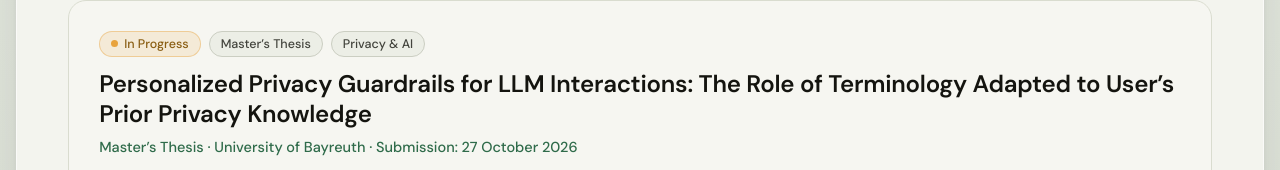
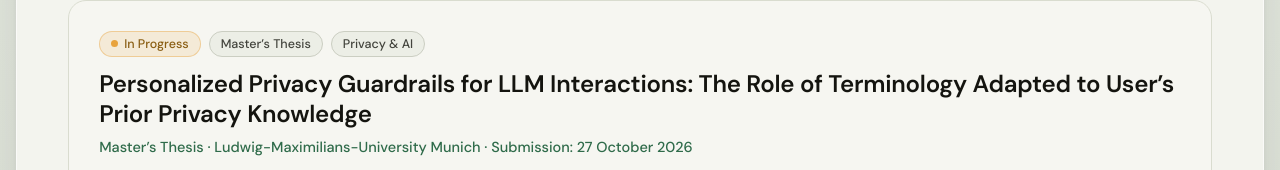
Before and after one commit to lea-goerl/lea-goerl.github.io, a plain HTML site: page research.html in a window 1280 px wide. Shown: the part 391-561 px from the top of the page. Drawn offline with Linux system fonts and the light colour scheme.

Commit message:
FIX: research data

```diff
--- a/research.html
+++ b/research.html
@@ -64,7 +64,7 @@
               <span class="tag">Privacy &amp; AI</span>
             </div>
             <h2 class="ri-title">Personalized Privacy Guardrails for LLM Interactions: The Role of Terminology Adapted to User&rsquo;s Prior Privacy Knowledge</h2>
-            <p class="ri-meta">Master&rsquo;s Thesis &middot; University of Bayreuth &middot; Submission: 27 October 2026</p>
+            <p class="ri-meta">Master&rsquo;s Thesis &middot; Ludwig-Maximilians-University Munich &middot; Submission: 27 October 2026</p>
             <p class="ri-desc">
               My master&rsquo;s thesis designs and evaluates a personalized privacy
               intervention system for conversations with large language models. The
@@ -86,6 +86,7 @@
               <span class="tag is-finished">Published</span>
               <span class="tag">Conference Paper</span>
               <span class="tag">Bachelor&rsquo;s Thesis</span>
+              <span class="tag">University of Bayreuth&rsquo;s Thesis</span>
               <span class="tag">HICSS 2022</span>
             </div>
             <h2 class="ri-title">Towards Designing a Mobile Stress Coping Assistant</h2>
```
